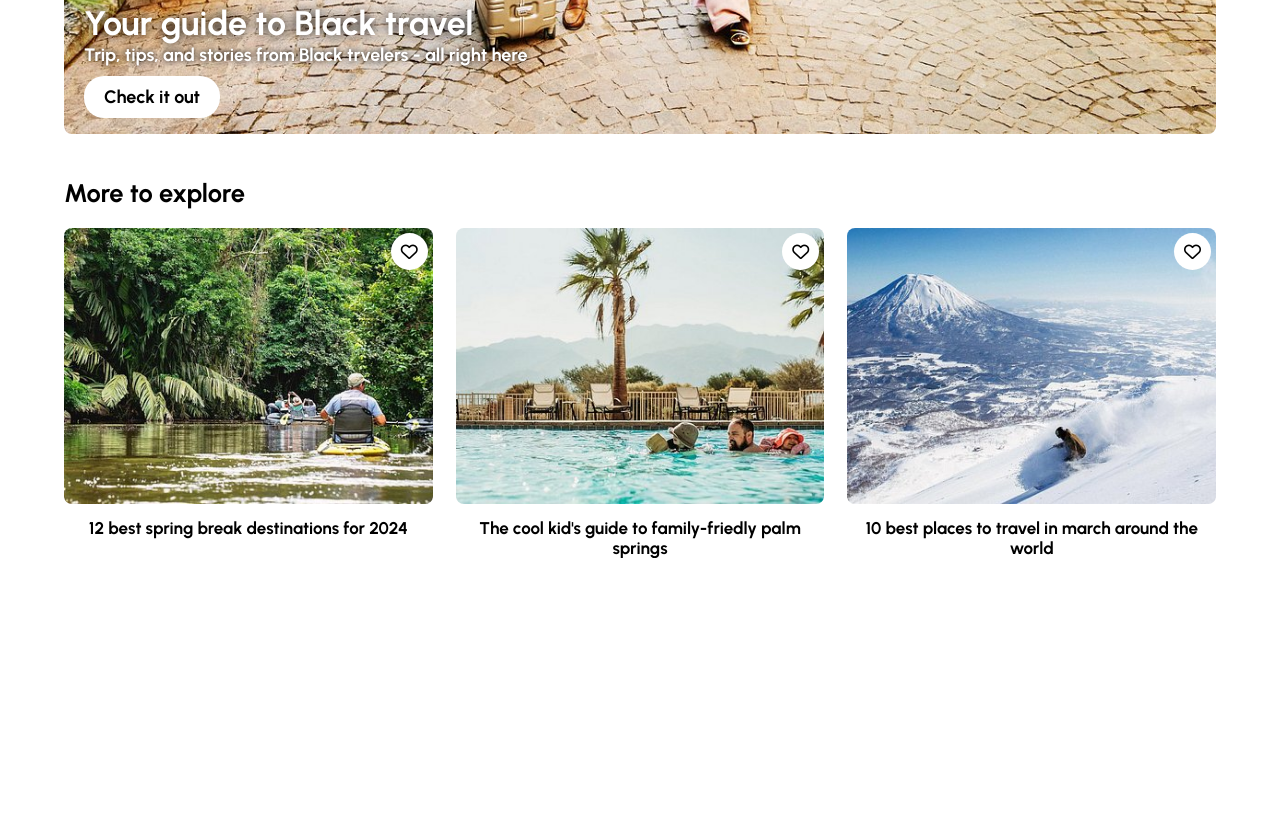
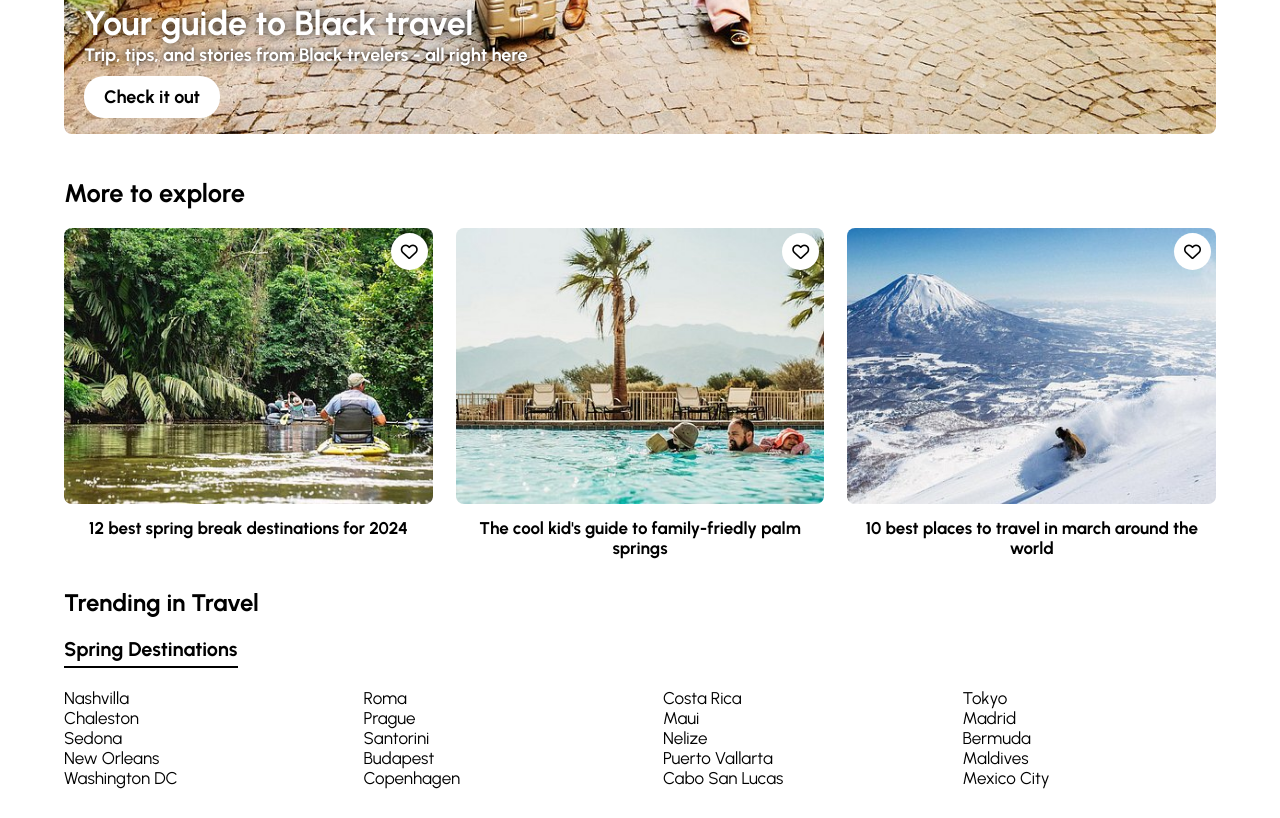
Before and after one commit to 77Pixels/tripadvisor_clone, a plain HTML site: page index.html in a window 1280 px wide. Shown: the part 2297-3115 px from the top of the page. Before the commit the page ends 2855 px from the top, so only its background shows below. Drawn offline with Linux system fonts and the light colour scheme.

Commit message:
trending section completed

```diff
--- a/css/style.css
+++ b/css/style.css
@@ -477,3 +477,35 @@ a {
   text-align: center;
 }
 /* End Explore Section */
+/* Start Trending Section */
+#trending {
+  margin-top: 30px;
+  margin-bottom: 30px;
+}
+#trending .trending__title {
+  font-size: 24px;
+  font-weight: 700;
+  margin-bottom: 20px;
+}
+#trending h3 {
+  font-weight: 700;
+  margin-bottom: 20px;
+  border-bottom: 2px solid #000;
+  padding-bottom: 5px;
+  display: inline-block;
+}
+#trending ul {
+  display: flex;
+  justify-content: space-between;
+}
+#trending ul li {
+  width: 22%;
+  display: flex;
+  flex-direction: column;
+  grid-area: 8px;
+}
+
+#trending a {
+}
+
+/* End Trending Section */
--- a/index.html
+++ b/index.html
@@ -361,5 +361,46 @@
       </div>
     </div>
     <!-- End Blog Location -->
+
+    <!-- Start Trending Section -->
+    <div id="trending">
+      <div class="wrapper">
+        <h2 class="trending__title">Trending in Travel</h2>
+        <div>
+          <h3>Spring Destinations</h3>
+        </div>
+        <ul>
+          <li>
+            <a href="#">Nashvilla</a>
+            <a href="#">Chaleston</a>
+            <a href="#">Sedona</a>
+            <a href="#">New Orleans</a>
+            <a href="#">Washington DC</a>
+          </li>
+          <li>
+            <a href="#">Roma</a>
+            <a href="#">Prague</a>
+            <a href="#">Santorini</a>
+            <a href="#">Budapest</a>
+            <a href="#">Copenhagen</a>
+          </li>
+          <li>
+            <a href="#">Costa Rica</a>
+            <a href="#">Maui</a>
+            <a href="#">Nelize</a>
+            <a href="#">Puerto Vallarta</a>
+            <a href="#">Cabo San Lucas</a>
+          </li>
+          <li>
+            <a href="#">Tokyo</a>
+            <a href="#">Madrid</a>
+            <a href="#">Bermuda</a>
+            <a href="#">Maldives</a>
+            <a href="#">Mexico City</a>
+          </li>
+        </ul>
+      </div>
+    </div>
+    <!-- End Trending Section -->
   </body>
 </html>
```
